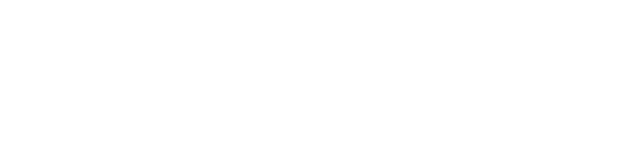
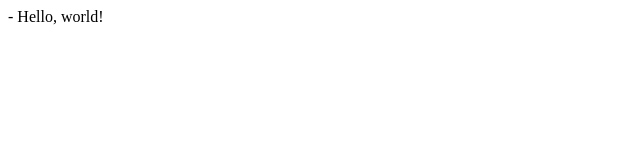
Before and after one commit to NeverN1ght/homepage, a plain HTML site: page index.html in a window 1280 px wide. Shown: the whole page, without its empty margins (0-640 px from the left). Drawn offline with Linux system fonts and the light colour scheme.

Commit message:
Added "Hello, world!"

```diff
--- a/index.html
+++ b/index.html
@@ -5,6 +5,6 @@
     <title>Mykola Kobets — Résumé</title>
   </head>
   <body>
-
+    - Hello, world!
   </body>
 </html>
```
